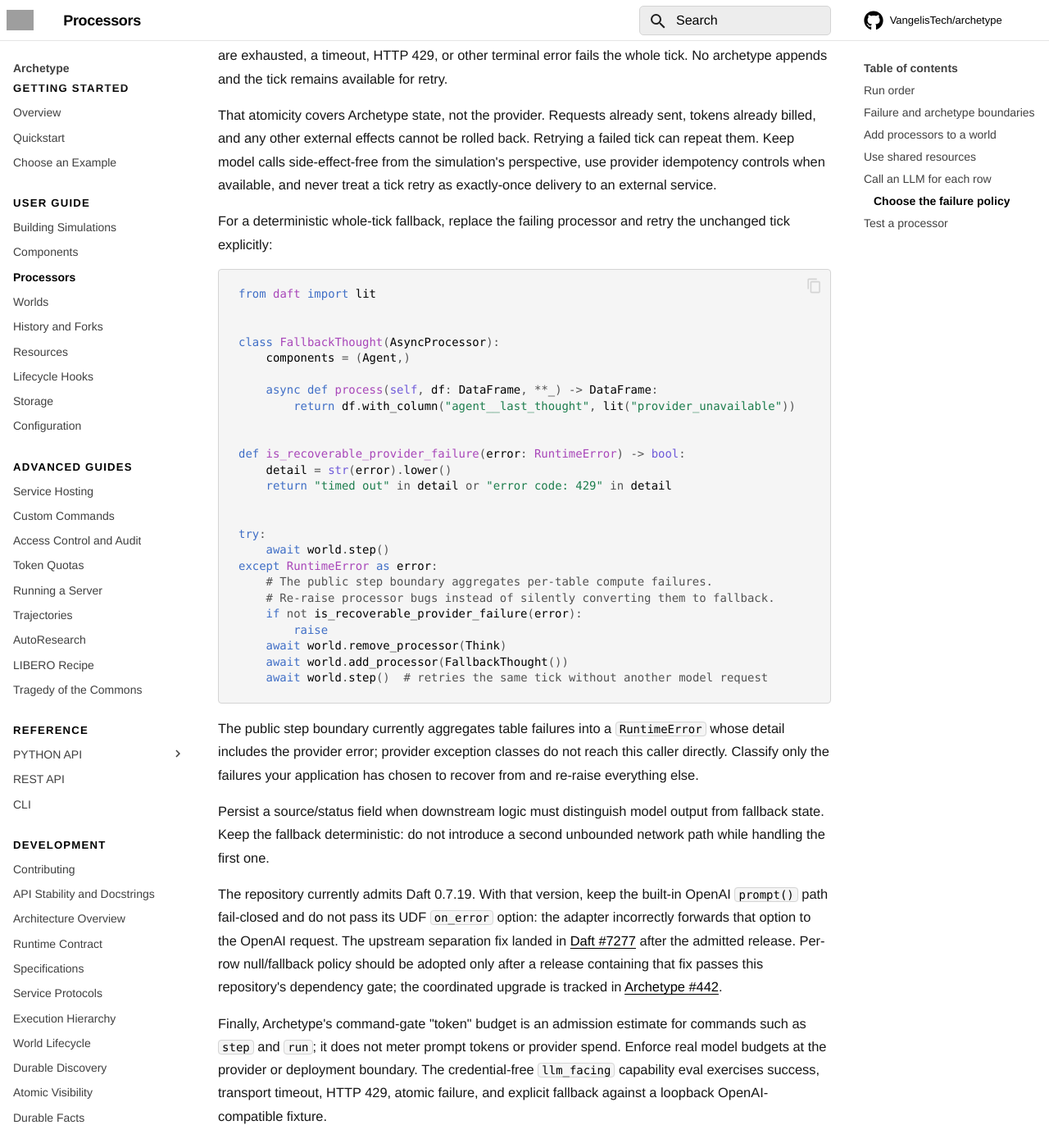
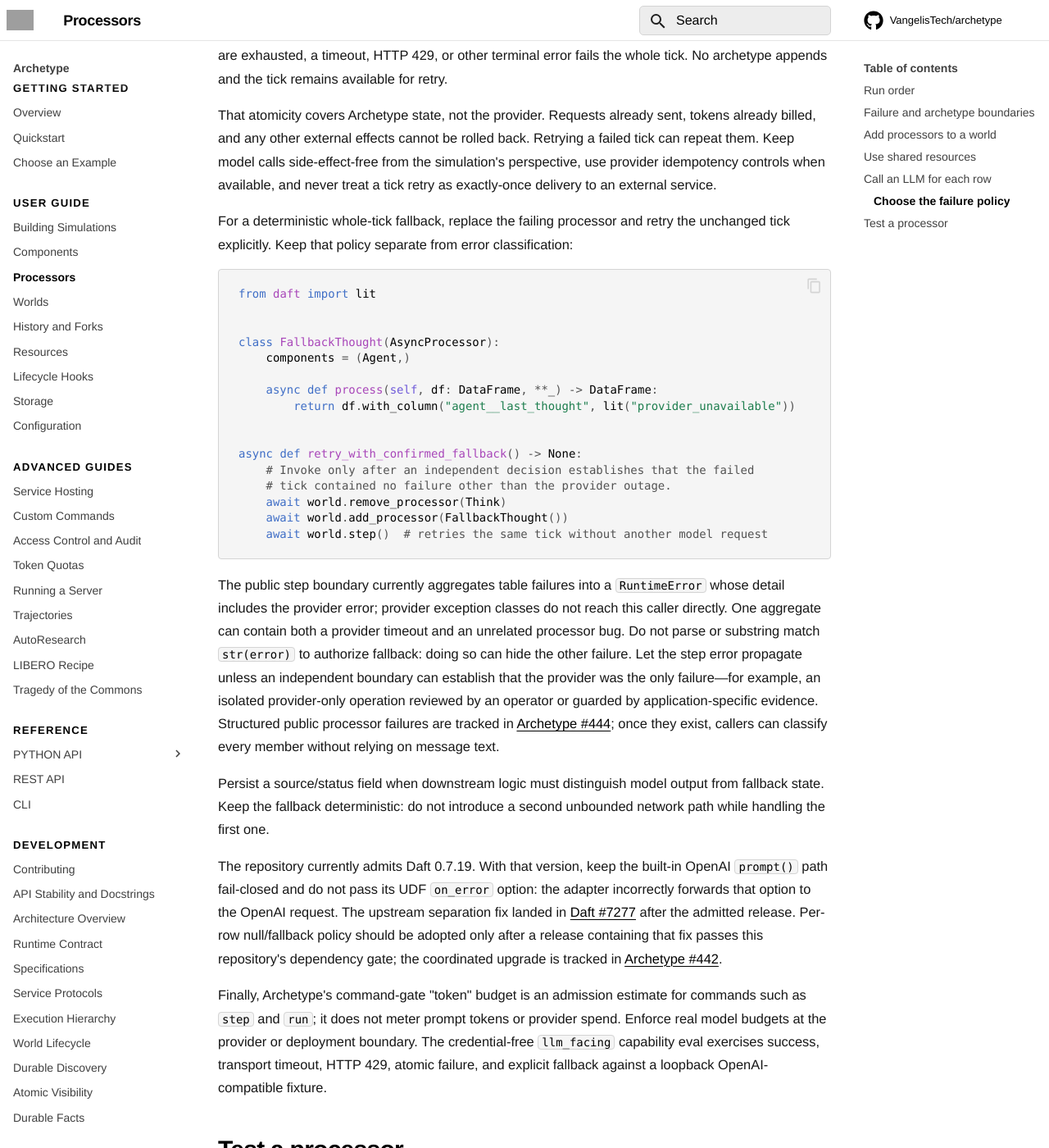
Before and after one commit to VangelisTech/archetype, an MkDocs documentation site: the page built from docs/guide/processors.md, in a window 1280 px wide and 1400 px high, scrolled down 3574 px. Shown: the whole window at 82% size. Built offline with MkDocs 1.6.1 and Material for MkDocs 9.7.7, drawn with Linux system fonts in a browser that asks for light colours; comment, search, counter and statistics services are not loaded; grey boxes are pictures that could not be loaded.

Commit message:
fix(eval): make LLM fallback classification fail closed

````diff
--- a/docs/guide/processors.md
+++ b/docs/guide/processors.md
@@ -169,7 +169,8 @@ the simulation's perspective, use provider idempotency controls when available,
 and never treat a tick retry as exactly-once delivery to an external service.
 
 For a deterministic whole-tick fallback, replace the failing processor and
-retry the unchanged tick explicitly:
+retry the unchanged tick explicitly. Keep that policy separate from error
+classification:
 
 ```python
 from daft import lit
@@ -182,18 +183,9 @@ class FallbackThought(AsyncProcessor):
         return df.with_column("agent__last_thought", lit("provider_unavailable"))
 
 
-def is_recoverable_provider_failure(error: RuntimeError) -> bool:
-    detail = str(error).lower()
-    return "timed out" in detail or "error code: 429" in detail
-
-
-try:
-    await world.step()
-except RuntimeError as error:
-    # The public step boundary aggregates per-table compute failures.
-    # Re-raise processor bugs instead of silently converting them to fallback.
-    if not is_recoverable_provider_failure(error):
-        raise
+async def retry_with_confirmed_fallback() -> None:
+    # Invoke only after an independent decision establishes that the failed
+    # tick contained no failure other than the provider outage.
     await world.remove_processor(Think)
     await world.add_processor(FallbackThought())
     await world.step()  # retries the same tick without another model request
@@ -201,8 +193,15 @@ except RuntimeError as error:
 
 The public step boundary currently aggregates table failures into a
 `RuntimeError` whose detail includes the provider error; provider exception
-classes do not reach this caller directly. Classify only the failures your
-application has chosen to recover from and re-raise everything else.
+classes do not reach this caller directly. One aggregate can contain both a
+provider timeout and an unrelated processor bug. Do not parse or substring
+match `str(error)` to authorize fallback: doing so can hide the other failure.
+Let the step error propagate unless an independent boundary can establish that
+the provider was the only failure—for example, an isolated provider-only
+operation reviewed by an operator or guarded by application-specific evidence.
+Structured public processor failures are tracked in
+[Archetype #444](https://github.com/VangelisTech/archetype/issues/444); once
+they exist, callers can classify every member without relying on message text.
 
 Persist a source/status field when downstream logic must distinguish model
 output from fallback state. Keep the fallback deterministic: do not introduce
````
Also changed, not shown: LEARNINGS.md (+7 -1 lines), docs/guide/examples.md (+3 -1 lines), docs/guide/specification.md (+5 -0 lines), docs/guide/system-execution.md (+5 -0 lines), 2 other files.
